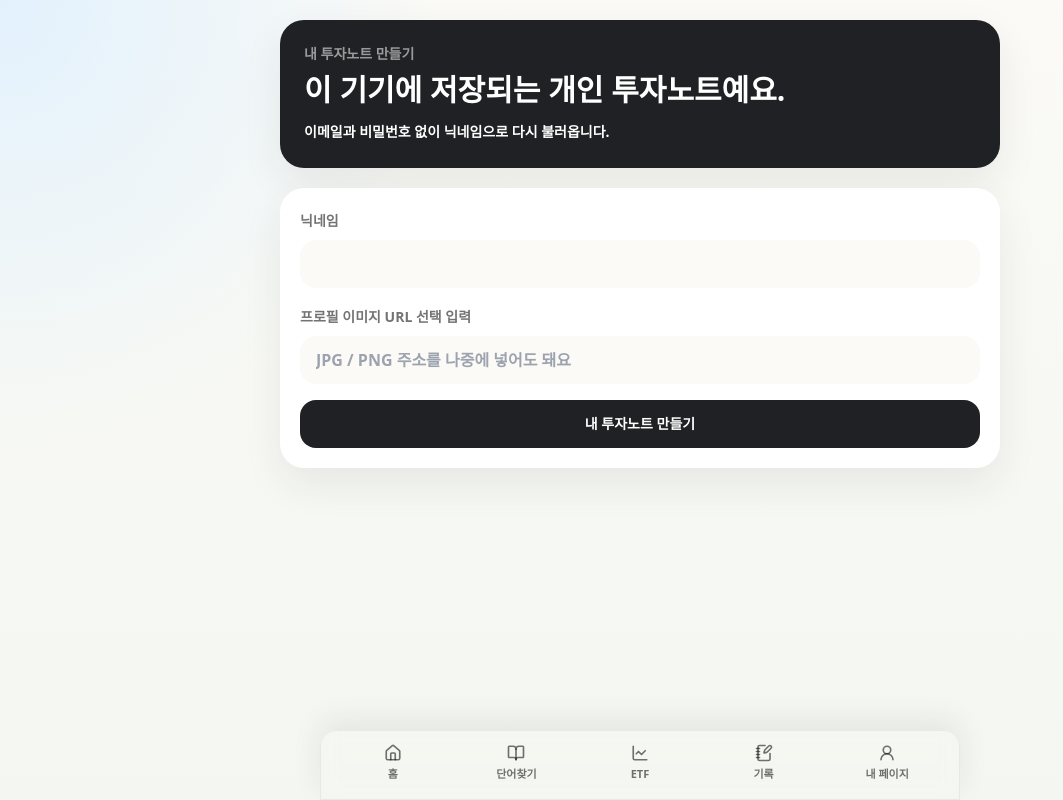
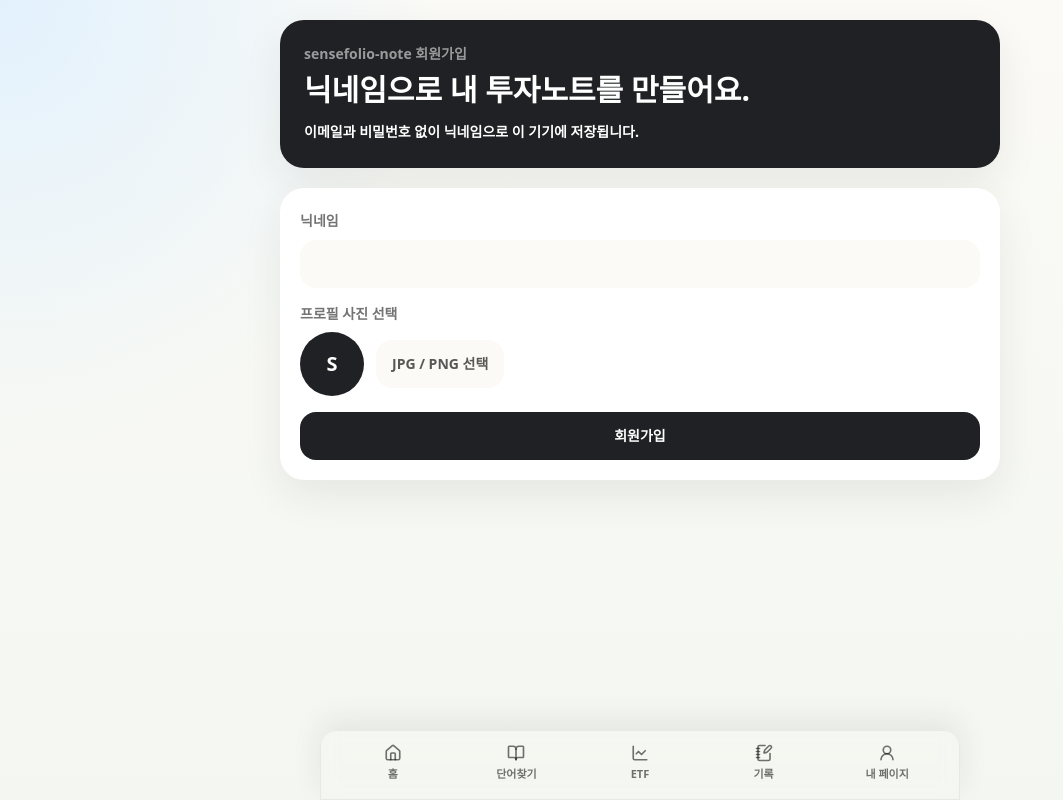
Before and after one commit to HONGNAMF/stock-sense-note, a Next.js app: page /onboarding in a window 1280 px wide. Shown: the whole page, without its empty margins (0-1063 px from the left). Built offline with nearby package versions, Linux system fonts and the light colour scheme.

Commit message:
Update brand image upload and full KRX search

```diff
--- a/src/app/layout.tsx
+++ b/src/app/layout.tsx
@@ -2,8 +2,8 @@ import type { Metadata } from "next";
 import "./globals.css";
 
 export const metadata: Metadata = {
-  title: "해석노트",
-  description: "주식과 ETF를 쉽게 풀어보는 개인 투자 해석 노트 MVP"
+  title: "sensefolio-note",
+  description: "주식과 ETF를 쉽게 풀어보는 개인 투자 기록 MVP"
 };
 
 export default function RootLayout({ children }: Readonly<{ children: React.ReactNode }>) {
--- a/src/app/legal/page.tsx
+++ b/src/app/legal/page.tsx
@@ -10,7 +10,7 @@ export default function LegalPage() {
       </header>
 
       <section className="mt-5 space-y-3 rounded-3xl bg-white p-5 shadow-soft">
-        <Notice title="투자자문 아님" body="해석노트의 모든 문장은 교육과 참고용 분석입니다. 특정 종목의 매수, 매도, 보유를 확정적으로 권유하지 않습니다." />
+        <Notice title="투자자문 아님" body="sensefolio-note의 모든 문장은 교육과 참고용 분석입니다. 특정 종목의 매수, 매도, 보유를 확정적으로 권유하지 않습니다." />
         <Notice title="저작권 보호" body="기사 전문, 유료 리포트, 이미지, 로고, 차트 화면을 무단 복제하지 않습니다. 외부 콘텐츠는 제목, 출처, 링크와 자체 요약만 표시하는 방식을 기본으로 합니다." />
         <Notice title="데이터 출처" body="실서비스에서는 사용 권한이 있는 시세 API, 뉴스 API, 공시 API만 연결해야 합니다. 크롤링이 금지된 사이트의 본문을 저장하거나 재배포하지 않습니다." />
         <Notice title="AI 요약" body="AI 요약은 원문 대체물이 아니라 사용자가 출처를 이해하기 쉽게 돕는 보조 설명입니다. 중요한 판단은 반드시 원문 공시와 공식 자료를 확인해야 합니다." />
--- a/src/app/onboarding/page.tsx
+++ b/src/app/onboarding/page.tsx
@@ -42,6 +42,17 @@ export default function OnboardingPage() {
     setCustomInterest("");
   }
 
+  function selectImage(file?: File) {
+    if (!file) return;
+    if (!["image/jpeg", "image/png"].includes(file.type)) {
+      alert("JPG 또는 PNG 이미지만 선택할 수 있어요.");
+      return;
+    }
+    const reader = new FileReader();
+    reader.onload = () => setProfileImageUrl(String(reader.result));
+    reader.readAsDataURL(file);
+  }
+
   function finish() {
     const now = new Date().toISOString();
     const profile: LocalProfile = {
@@ -63,9 +74,9 @@ export default function OnboardingPage() {
   return (
     <AppShell>
       <header className="rounded-3xl bg-ink p-6 text-white shadow-soft">
-        <p className="text-sm font-bold text-white/55">내 투자노트 만들기</p>
-        <h1 className="mt-2 text-3xl font-black">이 기기에 저장되는 개인 투자노트예요.</h1>
-        <p className="mt-3 text-sm font-semibold leading-6 text-white/72">이메일과 비밀번호 없이 닉네임으로 다시 불러옵니다.</p>
+        <p className="text-sm font-bold text-white/55">sensefolio-note 회원가입</p>
+        <h1 className="mt-2 text-3xl font-black">닉네임으로 내 투자노트를 만들어요.</h1>
+        <p className="mt-3 text-sm font-semibold leading-6 text-white/72">이메일과 비밀번호 없이 닉네임으로 이 기기에 저장됩니다.</p>
       </header>
 
       {step === 0 ? (
@@ -74,10 +85,25 @@ export default function OnboardingPage() {
             <span className="text-sm font-black text-black/55">닉네임</span>
             <input value={name} onChange={(event) => setName(event.target.value)} className="mt-2 h-12 w-full rounded-2xl bg-paper px-4 font-bold outline-none" />
           </label>
-          <label className="block">
-            <span className="text-sm font-black text-black/55">프로필 이미지 URL 선택 입력</span>
-            <input value={profileImageUrl} onChange={(event) => setProfileImageUrl(event.target.value)} placeholder="JPG / PNG 주소를 나중에 넣어도 돼요" className="mt-2 h-12 w-full rounded-2xl bg-paper px-4 font-bold outline-none" />
-          </label>
+
+          <div>
+            <p className="text-sm font-black text-black/55">프로필 사진 선택</p>
+            <div className="mt-2 flex items-center gap-3">
+              <div className="grid size-16 shrink-0 place-items-center overflow-hidden rounded-full bg-ink text-xl font-black text-white">
+                {profileImageUrl ? <img src={profileImageUrl} alt="" className="size-16 object-cover" /> : name.slice(0, 1) || "S"}
+              </div>
+              <label className="flex h-12 cursor-pointer items-center rounded-2xl bg-paper px-4 text-sm font-black text-black/65">
+                JPG / PNG 선택
+                <input type="file" accept="image/png,image/jpeg" onChange={(event) => selectImage(event.target.files?.[0])} className="sr-only" />
+              </label>
+              {profileImageUrl ? (
+                <button type="button" onClick={() => setProfileImageUrl("")} className="h-12 rounded-2xl bg-black/[0.05] px-4 text-sm font-black text-black/55">
+                  제거
+                </button>
+              ) : null}
+            </div>
+          </div>
+
           {duplicateFound ? (
             <div className="rounded-2xl bg-lemon/80 p-4">
               <p className="font-black text-yellow-950">이미 같은 닉네임의 투자노트가 있어요.</p>
@@ -88,7 +114,7 @@ export default function OnboardingPage() {
               </div>
             </div>
           ) : null}
-          <button onClick={nextFromProfile} className="h-12 w-full rounded-2xl bg-ink text-sm font-black text-white">내 투자노트 만들기</button>
+          <button onClick={nextFromProfile} className="h-12 w-full rounded-2xl bg-ink text-sm font-black text-white">회원가입</button>
         </section>
       ) : null}
 
--- a/src/app/page.tsx
+++ b/src/app/page.tsx
@@ -61,7 +61,7 @@ export default function HomePage() {
     return (
       <AppShell>
         <section className="rounded-3xl bg-ink p-6 text-white shadow-soft">
-          <p className="text-sm font-bold text-white/55">해석노트</p>
+          <p className="text-sm font-bold text-white/55">sensefolio-note</p>
           <h1 className="mt-2 text-4xl font-black">주식과 ETF를 쉽게 풀어보는 투자노트</h1>
           <p className="mt-3 text-sm font-semibold leading-6 text-white/72">로그인해서 내 기록을 이어가거나, 새 투자노트를 만들거나, 회원가입 없이 먼저 둘러볼 수 있어요.</p>
         </section>
@@ -111,7 +111,7 @@ export default function HomePage() {
     <AppShell>
       <header className="flex items-start justify-between gap-4">
         <div>
-          <p className="text-sm font-bold text-black/50">해석노트</p>
+          <p className="text-sm font-bold text-black/50">sensefolio-note</p>
           <h1 className="mt-1 text-3xl font-black tracking-normal text-ink">{localProfile.localUserId === "guest-browse" ? "주식과 ETF를 쉽게 둘러보는 투자노트" : "회사를 이해하고, 내 판단을 기록하는 투자노트"}</h1>
           <p className="mt-2 text-sm font-semibold leading-6 text-black/55">최근 30일 흐름, 회사 해석, ETF 구성, 내 매수·매도 기록을 한곳에서 정리해요.</p>
         </div>
--- a/src/app/search/page.tsx
+++ b/src/app/search/page.tsx
@@ -57,6 +57,18 @@ export default function SearchPage() {
       risk: stock.status === "과열" ? "높음" as const : "중간" as const
     }));
 
+    const krxRows = krxStocks
+      .filter((item) => !stocks.some((stock) => stock.ticker.startsWith(item.code)))
+      .map((item) => ({
+        key: `krx-${item.code}`,
+        name: item.shortName || item.name,
+        ticker: item.code,
+        kind: "KRX" as const,
+        sector: `${item.market} · ${item.securityType}`,
+        reason: "KRX 전종목 기본정보에서 불러온 한국 상장 종목입니다. 상세 해석은 실제 종목 API 연결 후 확장됩니다.",
+        risk: "중간" as const
+      }));
+
     const feed = popularStocks
       .filter((item) => !stocks.some((stock) => stock.ticker === item.ticker) && !krxStocks.some((stock) => `${stock.code}.KS` === item.ticker || `${stock.code}.KQ` === item.ticker || stock.code === item.ticker))
       .map((item) => ({
@@ -67,18 +79,6 @@ export default function SearchPage() {
         sector: item.sector,
         reason: item.reason,
         risk: item.risk
-      }));
-
-    const krxRows = krxStocks
-      .filter((item) => !stocks.some((stock) => stock.ticker.startsWith(item.code)))
-      .map((item) => ({
-        key: `krx-${item.code}`,
-        name: item.shortName || item.name,
-        ticker: item.code,
-        kind: "KRX" as const,
-        sector: `${item.market} · ${item.securityType}`,
-        reason: "KRX 전종목 기본정보에서 불러온 한국 상장 종목입니다. 상세 해석은 실제 종목 API 연결 후 확장됩니다.",
-        risk: "중간" as const
       }));
 
     const etfRows = etfs.map((etf) => ({
@@ -94,7 +94,7 @@ export default function SearchPage() {
 
     const merged = [...detailed, ...krxRows, ...feed, ...etfRows];
     const normalized = query.trim().toLowerCase();
-    if (!normalized) return merged.slice(0, 80);
+    if (!normalized) return merged;
 
     return merged.filter((row) =>
       [row.name, row.ticker, row.kind, row.sector, row.reason].some((text) => text.toLowerCase().includes(normalized))
@@ -111,10 +111,8 @@ export default function SearchPage() {
     <AppShell>
       <header>
         <p className="text-sm font-bold text-black/50">검색</p>
-        <h1 className="mt-1 text-3xl font-black text-ink">KRX 전체 종목까지 같이 찾아요</h1>
-        <p className="mt-2 text-sm font-semibold leading-6 text-black/55">
-          한국 주식은 KRX 전종목 기본정보를 요청해 검색하고, 해외주식과 ETF는 MVP 데이터와 함께 보여줍니다.
-        </p>
+        <h1 className="mt-1 text-3xl font-black text-ink">KRX 상장회사 전체를 찾아요</h1>
+        <p className="mt-2 text-sm font-semibold leading-6 text-black/55">한국 주식은 KRX 전종목 기본정보를 요청해 검색하고, 해외주식과 ETF는 MVP 데이터와 함께 보여줍니다.</p>
       </header>
 
       <Link href="/market" className="mt-5 block rounded-3xl bg-ink p-5 text-white shadow-soft">
@@ -133,7 +131,7 @@ export default function SearchPage() {
         <input value={query} onChange={(event) => setQuery(event.target.value)} placeholder="삼성전기, 한미반도체, 현대차, QQQ..." className="h-full flex-1 bg-transparent font-bold outline-none" />
       </label>
       <p className="mt-2 text-xs font-bold text-black/42">
-        {krxLoading ? "KRX 전종목을 불러오는 중입니다." : krxStocks.length ? `KRX ${krxStocks.length.toLocaleString()}개 종목 검색 가능` : "KRX 연결에 실패하면 MVP 시장 피드로 검색합니다."}
+        {krxLoading ? "KRX 상장회사 전체를 불러오는 중입니다." : krxStocks.length ? `KRX ${krxStocks.length.toLocaleString()}개 상장 종목 검색 가능` : "KRX 연결에 실패하면 MVP 시장 피드로 검색합니다."}
       </p>
 
       {detailedStocks.length ? (
@@ -148,7 +146,7 @@ export default function SearchPage() {
       ) : null}
 
       <section className="mt-7">
-        <h2 className="text-xl font-black">전체 검색 결과</h2>
+        <h2 className="text-xl font-black">전체 검색 결과 {rows.length.toLocaleString()}개</h2>
         <div className="mt-3 grid gap-2">
           {rows.map((row) => {
             const card = (
```
